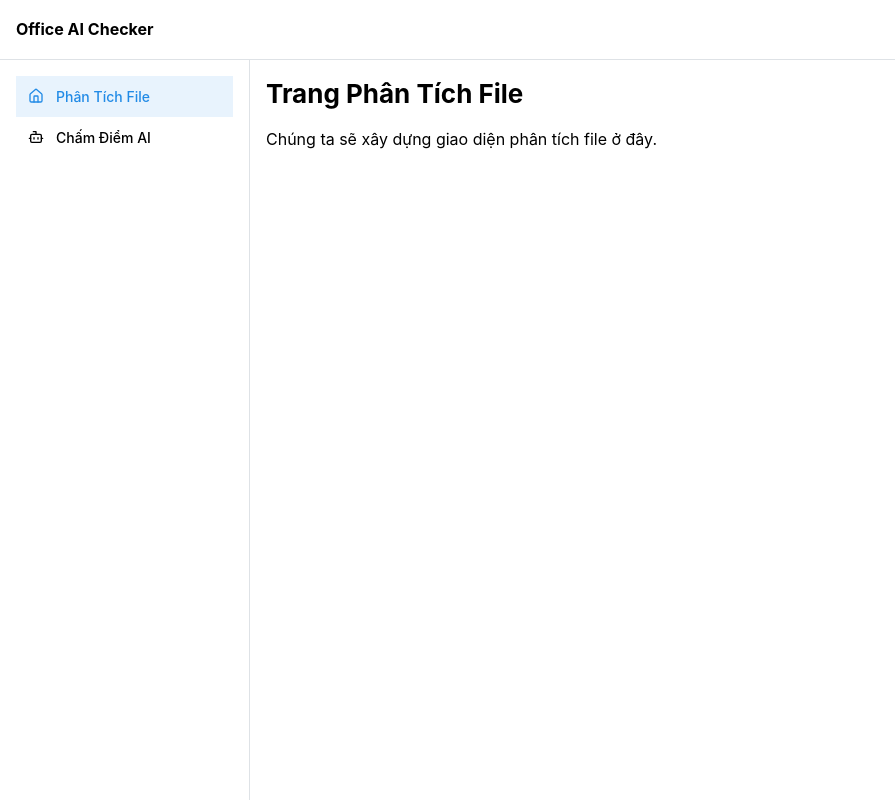
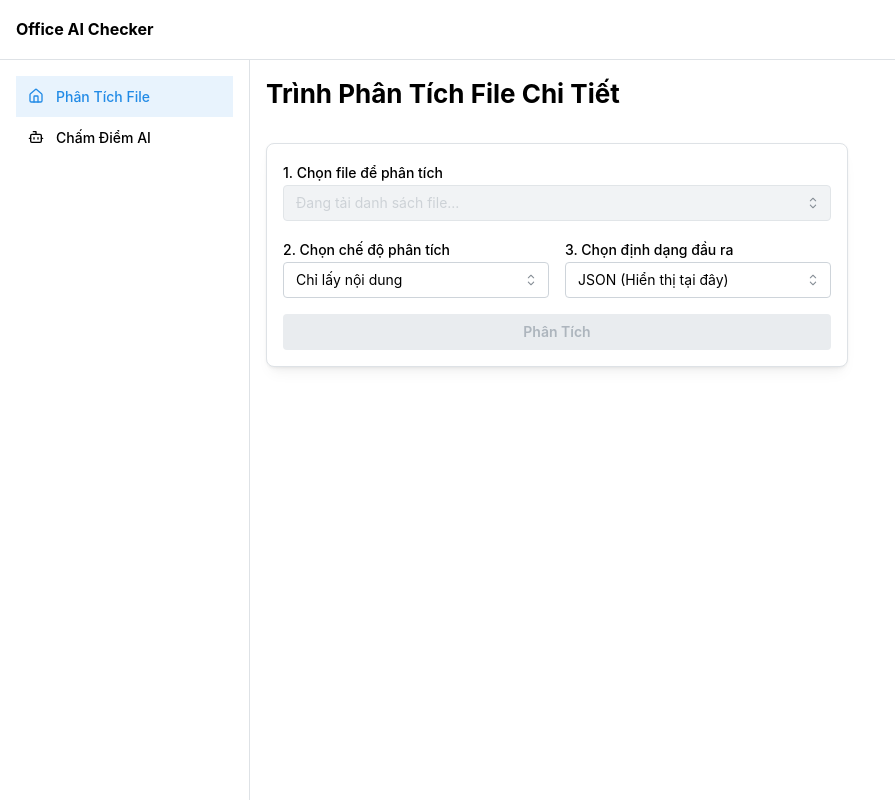
Before and after one commit to HuynhSang2005/office-format-grader, a React (Vite) app in the folder FE/: page / in a window 1280 px wide. Shown: the whole page, without its empty margins (0-895 px from the left). Built offline with nearby package versions, Linux system fonts and the light colour scheme; no server answers.

Commit message:
feat(feature): implement full ui and logic for file analyzer page

```diff
--- /dev/null
+++ b/FE/src/api/analyzer.api.ts
@@ -0,0 +1,39 @@
+async function downloadFile(response: Response, filename: string) {
+    const blob = await response.blob();
+    const url = window.URL.createObjectURL(blob);
+    const a = document.createElement('a');
+    a.href = url;
+    a.download = `analysis-${filename}.xlsx`;
+    document.body.appendChild(a);
+    a.click();
+    a.remove();
+    window.URL.revokeObjectURL(url);
+}
+
+// Lấy danh sách file có sẵn trên server
+export async function getAvailableFiles(): Promise<string[]> {
+    const response = await fetch('http://localhost:3000/api/files');
+    const data = await response.json();
+    if (!response.ok) throw new Error(data.message || 'Không thể lấy danh sách file.');
+    // Giả sử API trả về { data: ['file1.docx', 'file2.pptx'] }
+    return data.data.map((file: any) => file.name);
+}
+
+// Lấy chi tiết file đã phân tích
+export async function getFileDetails({ filename, mode, output }: { filename: string, mode: string, output: string }) {
+    const url = `http://localhost:3000/api/files/details?filename=${filename}&mode=${mode}&output=${output}`;
+    const response = await fetch(url);
+
+    if (!response.ok) {
+        const errorData = await response.json();
+        throw new Error(errorData.error?.message || 'Lỗi khi phân tích file.');
+    }
+
+    if (output === 'excel') {
+        await downloadFile(response, filename);
+        return { message: `File ${filename}.xlsx đã được tải về.` };
+    } else {
+        const data = await response.json();
+        return data.data.details;
+    }
+}
--- a/FE/src/routes/index.tsx
+++ b/FE/src/routes/index.tsx
@@ -1,15 +1,98 @@
-import { createFileRoute } from '@tanstack/react-router'
-import { Title } from '@mantine/core';
+import { useState } from 'react';
+import { createFileRoute } from '@tanstack/react-router';
+import { useQuery } from '@tanstack/react-query';
+import { Title, Stack, Card, Select, Button, Loader, Alert, JsonInput, Group } from '@mantine/core';
+import { getAvailableFiles, getFileDetails } from '../api/analyzer.api';
+import { AlertCircle, CheckCircle } from 'lucide-react';
 
 export const Route = createFileRoute('/')({
   component: HomePage,
-})
+});
 
 function HomePage() {
+  const [selectedFile, setSelectedFile] = useState<string | null>(null);
+  const [mode, setMode] = useState('content');
+  const [output, setOutput] = useState('json');
+
+  // Query 1: Tự động lấy danh sách file khi trang được tải
+  const filesQuery = useQuery({
+    queryKey: ['availableFiles'],
+    queryFn: getAvailableFiles,
+  });
+
+  // Query 2: Chỉ chạy khi được kích hoạt để phân tích file
+  const detailsQuery = useQuery({
+    queryKey: ['fileDetails', selectedFile, mode, output],
+    queryFn: () => getFileDetails({ filename: selectedFile!, mode, output }),
+    enabled: false, // Chỉ chạy khi gọi refetch()
+    retry: false, // Không tự động thử lại khi có lỗi
+  });
+
+  const handleAnalyze = () => {
+    if (selectedFile) {
+      detailsQuery.refetch();
+    }
+  };
+
   return (
-    <div>
-      <Title order={2}>Trang Phân Tích File</Title>
-      <p>Chúng ta sẽ xây dựng giao diện phân tích file ở đây.</p>
-    </div>
-  )
+    <Stack gap="xl">
+      <Title order={2}>Trình Phân Tích File Chi Tiết</Title>
+
+      <Card withBorder shadow="sm" radius="md">
+        <Stack>
+          <Select
+            label="1. Chọn file để phân tích"
+            placeholder="Đang tải danh sách file..."
+            data={filesQuery.data || []}
+            value={selectedFile}
+            onChange={setSelectedFile}
+            disabled={filesQuery.isLoading || !filesQuery.data}
+            searchable
+          />
+          <Group grow>
+            <Select
+              label="2. Chọn chế độ phân tích"
+              data={[{ value: 'content', label: 'Chỉ lấy nội dung' }, { value: 'full', label: 'Phân tích đầy đủ' }]}
+              value={mode}
+              onChange={(value) => setMode(value || 'content')}
+            />
+            <Select
+              label="3. Chọn định dạng đầu ra"
+              data={[{ value: 'json', label: 'JSON (Hiển thị tại đây)' }, { value: 'excel', label: 'Tải về file Excel' }]}
+              value={output}
+              onChange={(value) => setOutput(value || 'json')}
+            />
+          </Group>
+          <Button onClick={handleAnalyze} disabled={!selectedFile || detailsQuery.isFetching} loading={detailsQuery.isFetching}>
+            Phân Tích
+          </Button>
+        </Stack>
+      </Card>
+
+      {detailsQuery.isFetching && <Loader />}
+
+      {detailsQuery.isError && (
+        <Alert icon={<AlertCircle size={16} />} title="Có lỗi xảy ra!" color="red">
+          {detailsQuery.error.message}
+        </Alert>
+      )}
+
+      {detailsQuery.isSuccess && (
+        output === 'json' ? (
+            <JsonInput
+                label="Kết quả phân tích (JSON)"
+                value={JSON.stringify(detailsQuery.data, null, 2)}
+                readOnly
+                autosize
+                minRows={10}
+                maxRows={30}
+            />
+        ) : (
+            <Alert icon={<CheckCircle size={16} />} title="Thành công!" color="green">
+                File Excel đã được tải về. Vui lòng kiểm tra thư mục download của bạn.
+            </Alert>
+        )
+      )}
+    </Stack>
+  );
 }
```
